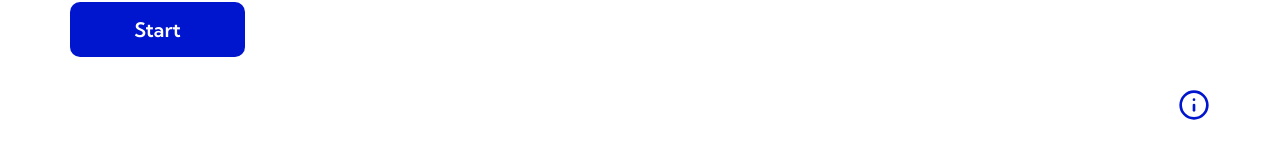
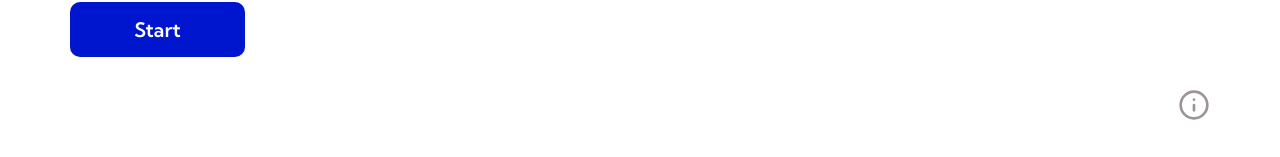
Before and after one commit to tessceciliaj/jolint-web, a Next.js app: page /form in a window 1280 px wide. Shown: the part 643-800 px from the top of the page. Built offline with nearby package versions, Linux system fonts and the light colour scheme.

Commit message:
Add updated design.

```diff
--- a/app/form/page.tsx
+++ b/app/form/page.tsx
@@ -223,7 +223,7 @@ const Page = () => {
 
                 <div className="flex mt-8 w-full justify-end">
                     <Link href="/#how-it-works" target="_blank">
-                        <Info className="text-activeBlue" size="32" />
+                        <Info className="text-darkGray" size="32" />
                     </Link>
                 </div>
             </div>
```
